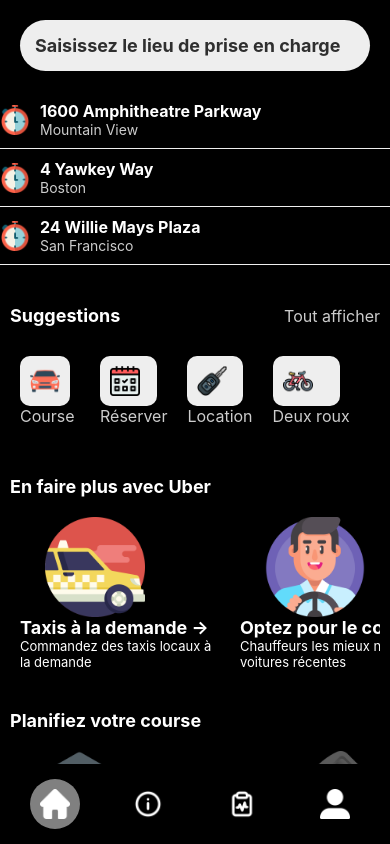
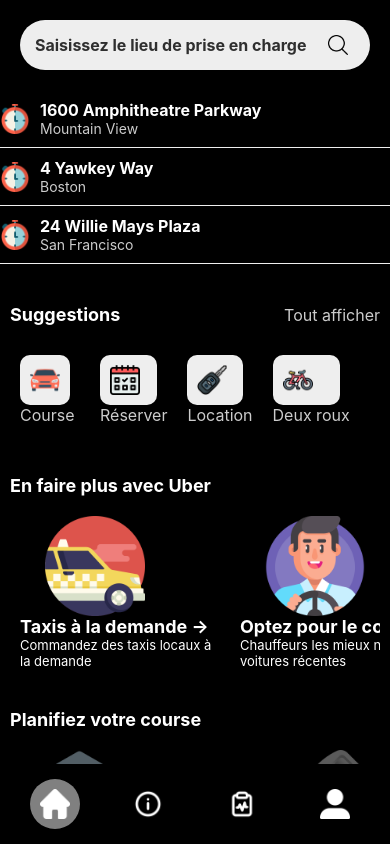
Before and after one commit to ahmedSOUSSI21/uber-clone, a React Native app in the folder uber-clone/: screen / in a window 390 px wide. Built offline with nearby package versions, Linux system fonts and the light colour scheme.

Commit message:
search icon

```diff
--- a/uber-clone/components/home/SearchInput.tsx
+++ b/uber-clone/components/home/SearchInput.tsx
@@ -1,10 +1,15 @@
-import { StyleSheet, Text, View, TextInput } from 'react-native'
+import { StyleSheet, Text, View, TextInput, Image } from 'react-native'
 import React from 'react'
 
 const SearchInput = () => {
     return (
         <View>
-            <TextInput placeholder='Saisissez le lieu de prise en charge' placeholderTextColor='#2F2F2F' style={styles.input} />
+            <TextInput
+                placeholder='Saisissez le lieu de prise en charge'
+                placeholderTextColor='#2F2F2F'
+                style={styles.input}
+            />
+            <Image source={require("../../assets/search.png")} style={styles.searchIcon}/>
         </View>
     )
 }
@@ -17,7 +22,14 @@
         marginVertical: 10,
         padding: 15,
         borderRadius: 50,
-        fontSize: 18,
+        fontSize: 16,
         fontWeight: 'bold',
+    },
+    searchIcon:{
+        position: 'absolute',
+        width: 20,
+        height: 20,
+        top: 25,
+        right: 22,
     }
 })
```
Also changed, not shown: uber-clone/assets/search.png (added).
